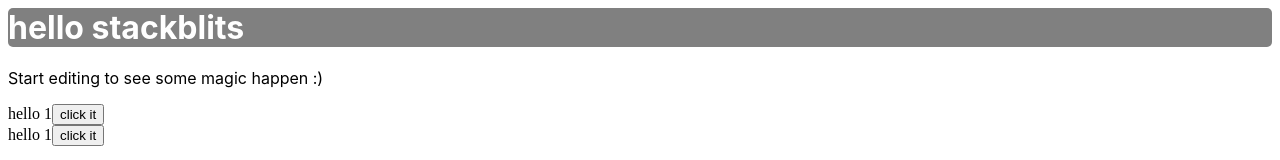
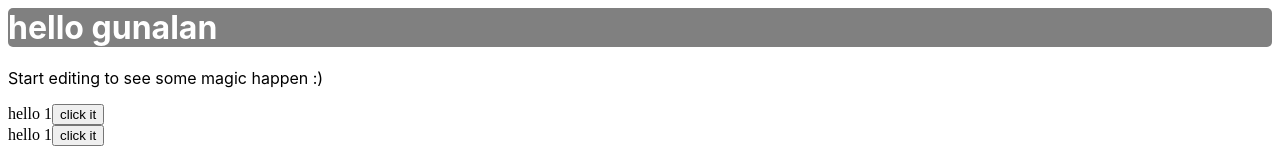
Before and after one commit to j-o-h-n-w-i-c-k/bharathi, a React (Create React App) app: page / in a window 1280 px wide. Shown: the top 160 px of the page. Built offline with nearby package versions, Linux system fonts and the light colour scheme.

Commit message:
1 file modified

```diff
--- a/src/App.js
+++ b/src/App.js
@@ -39,7 +39,7 @@ export default class elaya extends Component {
           style={{ color: 'white', backgroundColor: 'grey', borderRadius: 5 }}
         >
           {' '}
-          hello stackblits
+          hello gunalan
         </h1>
         <p>Start editing to see some magic happen :) </p>
         <Hello
```
